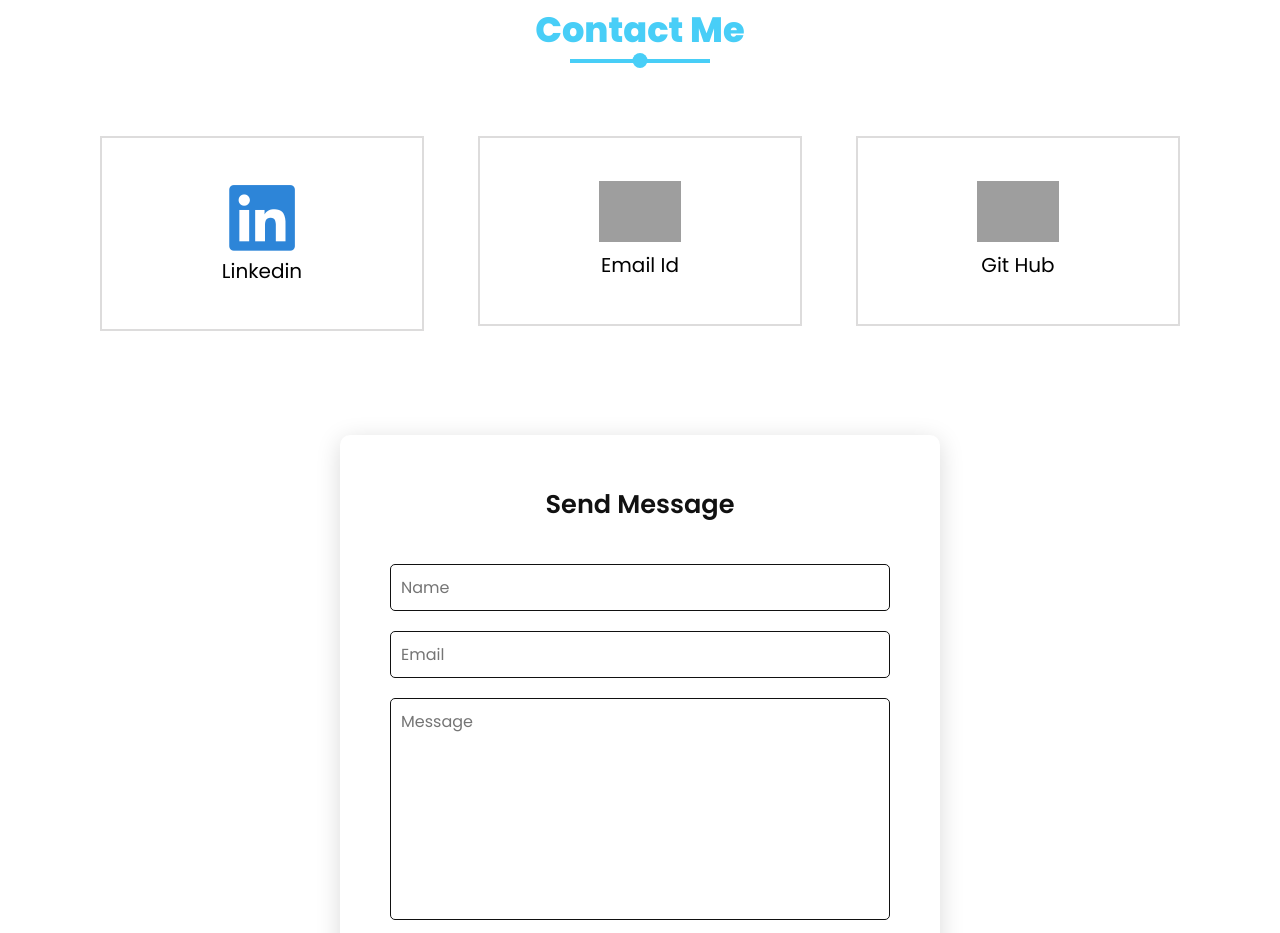
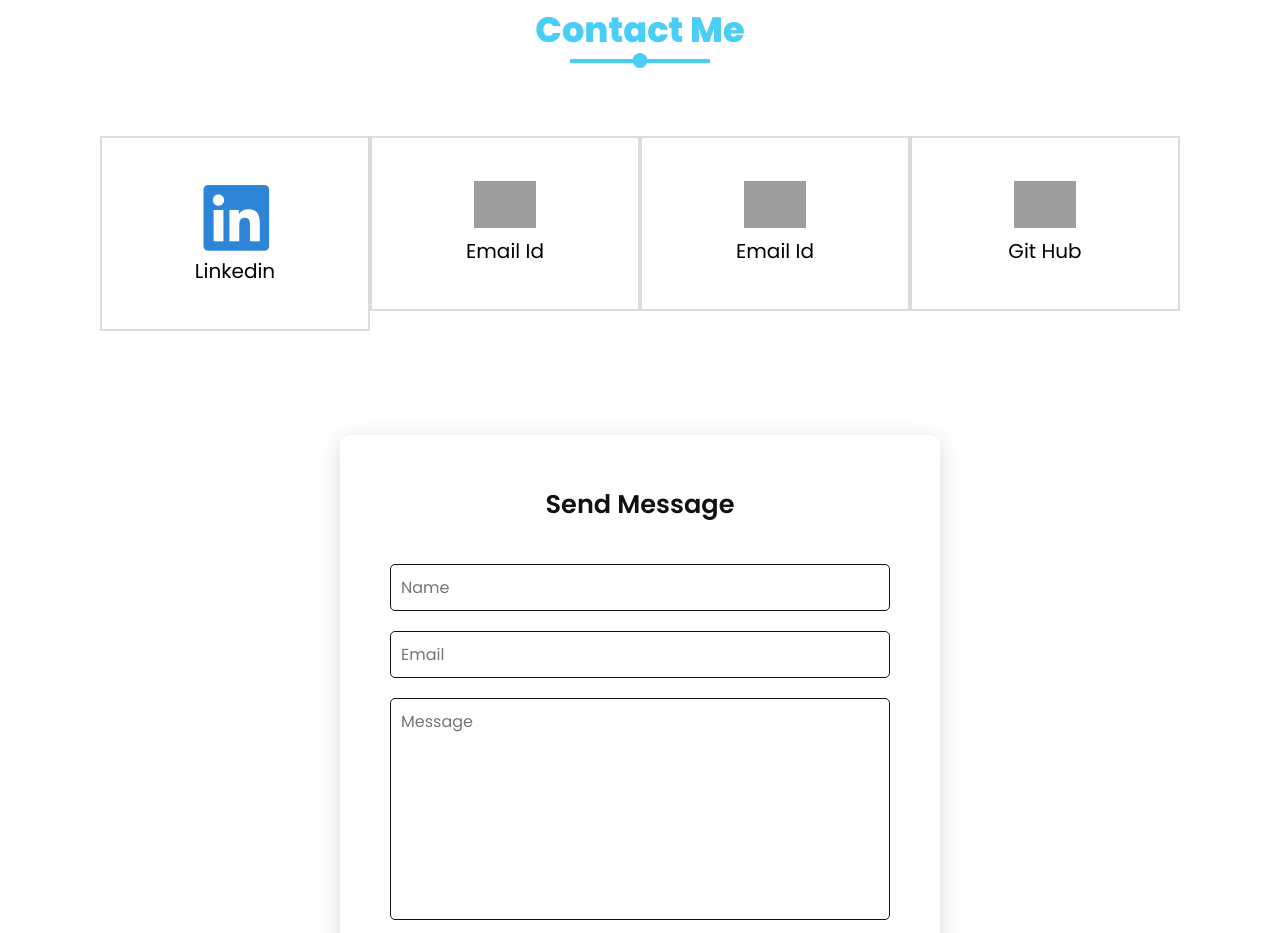
Before and after one commit to mdmegha1999/megha_digarse, a plain HTML site: page index.html in a window 1280 px wide. Shown: the part 5197-6130 px from the top of the page. Drawn offline with Linux system fonts and the light colour scheme; grey boxes are pictures that could not be loaded.

Commit message:
Update index.html

```diff
--- a/index.html
+++ b/index.html
@@ -286,6 +286,16 @@
                             </a>
                         </div>
                     </div>
+                     <div class="card reveal" id="fontosm">
+                        <div class="contact-icon">
+                            <a target="_blank" rel="noreferrer" id="cicin" href="https://mdmegha1999@gmail.com">
+                            <img src="https://encrypted-tbn0.gstatic.com/images?q=tbn:ANd9GcR3m4DtcDKzM-N0BXc1FvR0Pipmo8ltFFfeog&usqp=CAU" alt="" height="100%" width="100%">
+                        </div>
+                        <div class="info">
+                            <p>Email Id</p>
+                            </a>
+                        </div>
+                    </div>
                     <div class="card reveal" id="fontosm">
                         <div class="contact-icon">
                             <a target="_blank" rel="noreferrer" id="cicin" href="https://github.com/mdmegha1999">
```
